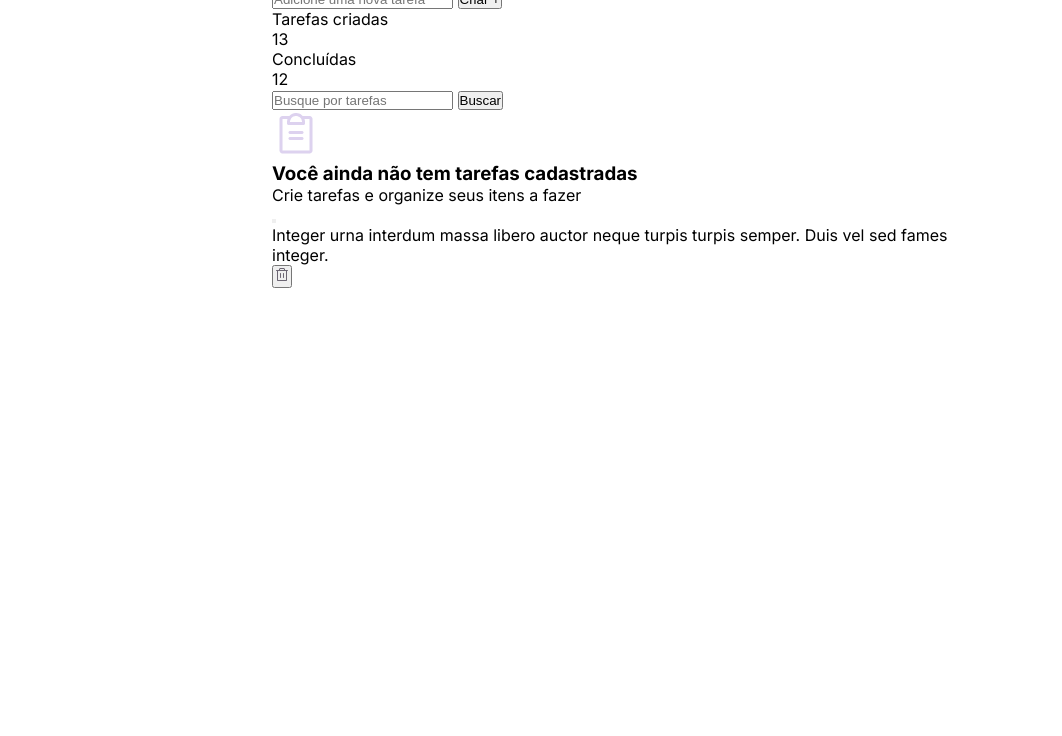
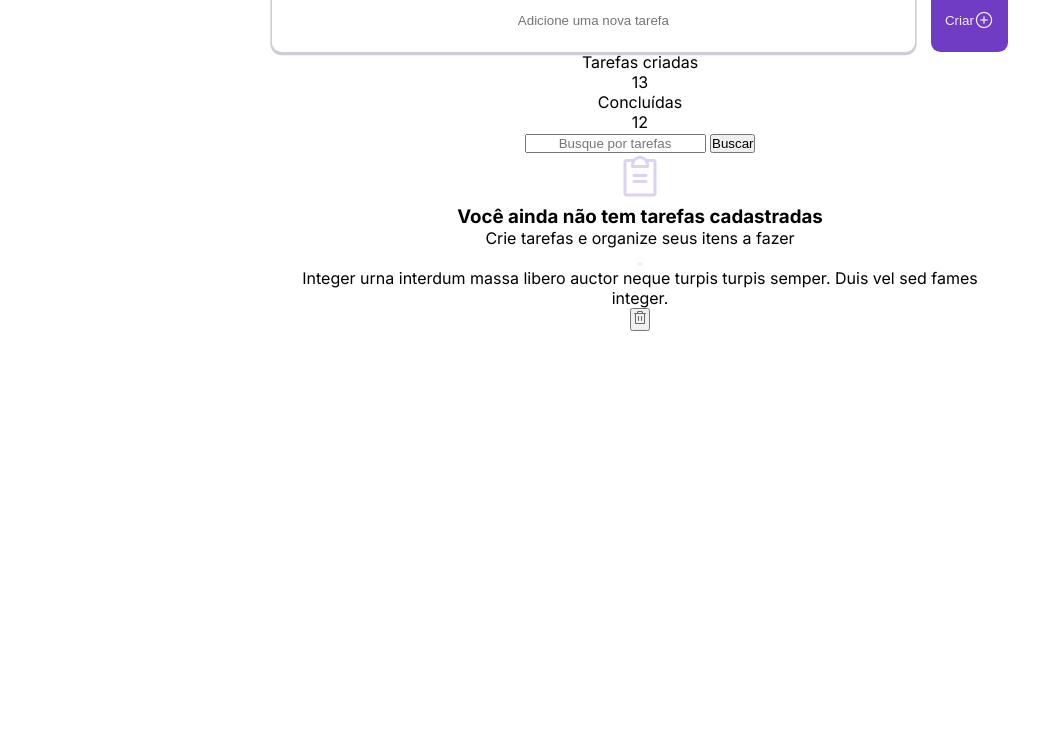
Before and after one commit to analaramantovani/to-do, a plain HTML site: page index.html in a window 1280 px wide. Shown: the part 64-800 px from the top of the page, without its empty margins (0-1062 px from the left). Drawn offline with Linux system fonts and the light colour scheme; files that its build step writes are made by us from their sources.

Commit message:
Adicionar itens
botão e input feito com css

```diff
--- a/assets/css/styles.css
+++ b/assets/css/styles.css
@@ -17,11 +17,16 @@
 
 }
 
+.d-flex{
+    display: flex;
+}
+
 * {
     margin: 0;
     padding: 0;
     text-decoration: 0;
     box-sizing: border-box;
+    text-align: center;
 }
 
 main{
@@ -35,5 +40,25 @@ body {
     font-family: "Inter", sans-serif;
     font-optical-sizing: auto;
     font-weight: normal;
+}
 
+#formCadastroTarefa button{
+    background-color: var(--purple-dark);
+    width: 12vh;
+    height: 8vh;
+    border-radius: 1.2vh;
+    border: none;
+    color: var(--gray-100);
+    margin-left: 2vh;
+    display: flex;
+    justify-content: center;
+    align-items: center;
 }
+
+#formCadastroTarefa input{
+    width: 100vh;
+    height: 8vh;
+    border-radius: 1.2vh;
+    border: none ;
+    box-shadow: 0vh 0.2vh 0vh 0.2vh var(--gray-400);
+}
--- a/index.html
+++ b/index.html
@@ -4,7 +4,7 @@
     <meta charset="UTF-8">
     <meta name="viewport" content="width=device-width, initial-scale=1.0">
     <title>To do </title>
-    <link rel="stylesheet" href="styles.css">
+    <link rel="stylesheet" href="./assets/css/styles.css">
 </head>
 <body>
     <header>
@@ -12,9 +12,9 @@
     </header>
     <main>
         <section>
-            <form id="formCadastroTarefa">
+            <form id="formCadastroTarefa" class="d-flex">
                 <input type="text" required min="2" placeholder="Adicione uma nova tarefa">
-                <button>Criar + </button>
+                <button type="submit">Criar <img src="assets/img/pluscircleregular.png" alt=""></button>
             </form>
         </section>
         <section>
```
